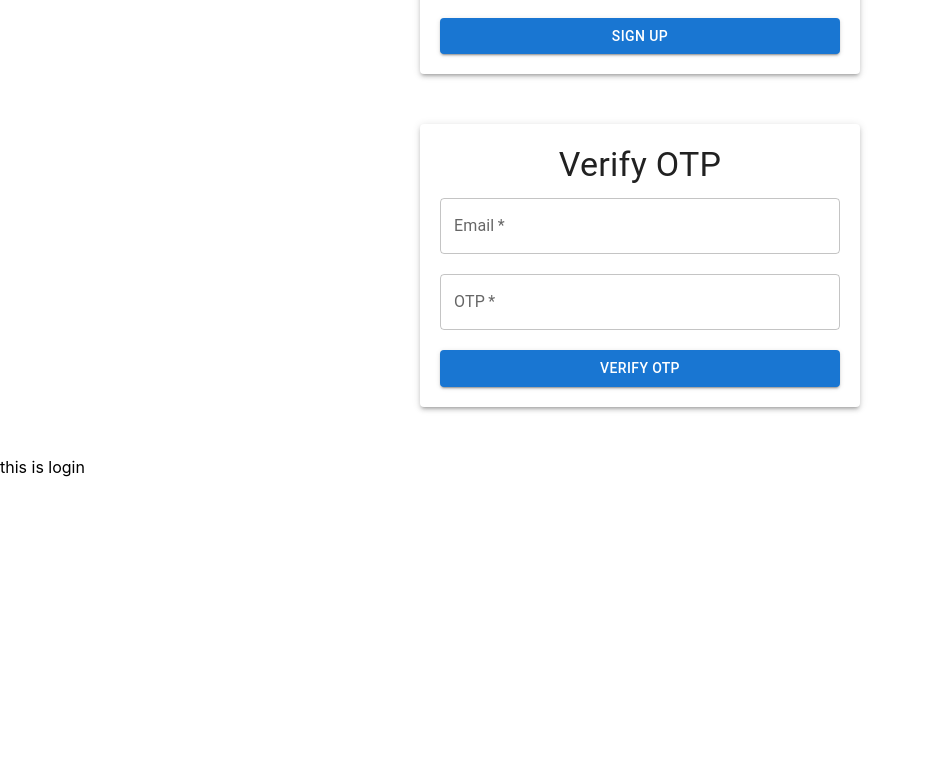
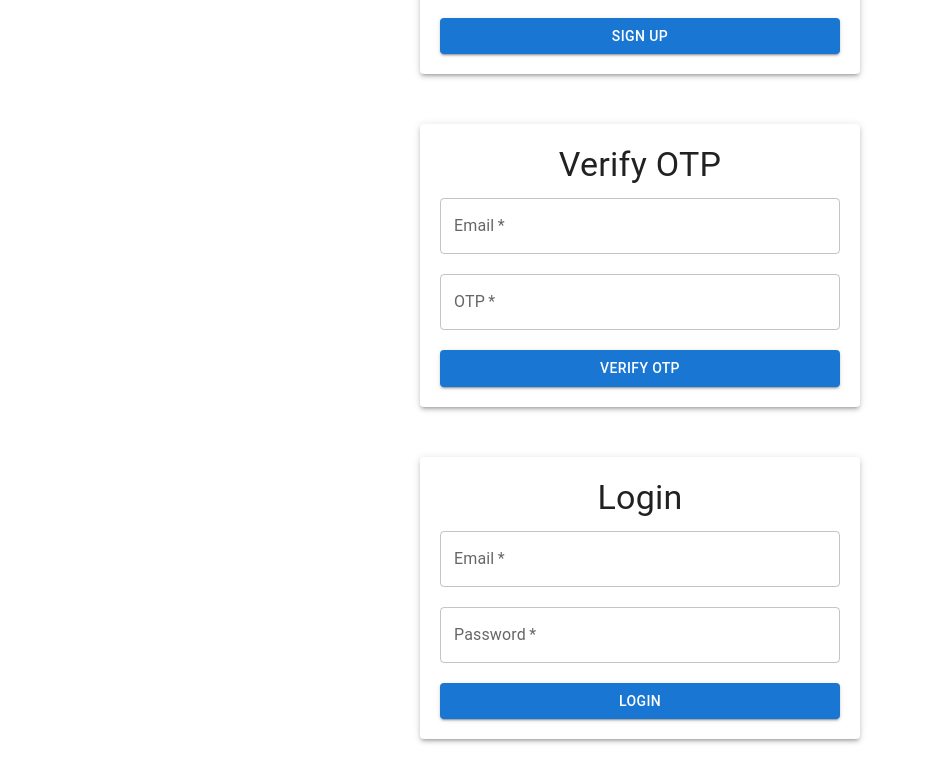
Before and after one commit to MuzamilAli474/facebook-frontend, a React (Create React App) app: page / in a window 1280 px wide. Shown: the part 334-1116 px from the top of the page, without its empty margins (0-925 px from the left). Before the commit the page ends 811 px from the top, so only its background shows below. Built offline with nearby package versions, Linux system fonts and the light colour scheme.

Commit message:
login also done when verified

```diff
--- a/src/component/Login.js
+++ b/src/component/Login.js
@@ -1,11 +1,76 @@
-import React from 'react'
+import React, { useState } from 'react';
+import { Box, TextField, Button, Typography, Paper } from '@mui/material';
+import axios from 'axios';
 
-function Login() {
+const Login = () => {
+  // State for form inputs and messages
+  const [email, setEmail] = useState('');
+  const [password, setPassword] = useState('');
+  const [error, setError] = useState('');
+  const [success, setSuccess] = useState('');
+
+  // Handle form submission
+  const handleLogin = async (e) => {
+    e.preventDefault();
+    setError('');
+    setSuccess('');
+
+    try {
+      const response = await axios.post('http://localhost:5000/api/users/login', { email, password });
+      setSuccess(response.data.message);
+      console.log(response);
+
+      // Optionally, save the token for authentication
+      localStorage.setItem('authToken', response.data.token);
+    } catch (err) {
+      setError( 'Something went wrong' + err);
+    }
+  };
+
   return (
-    <div>
-      this is login
-    </div>
-  )
-}
+    <Paper elevation={3} style={{ padding: '20px', maxWidth: '400px', margin: '50px auto' }}>
+      <Typography variant="h4" textAlign="center" gutterBottom>
+        Login
+      </Typography>
+      <form onSubmit={handleLogin}>
+        <Box display="flex" flexDirection="column" gap="20px">
+          <TextField
+            label="Email"
+            name="email"
+            type="email"
+            value={email}
+            onChange={(e) => setEmail(e.target.value)}
+            variant="outlined"
+            required
+            fullWidth
+          />
+          <TextField
+            label="Password"
+            name="password"
+            type="password"
+            value={password}
+            onChange={(e) => setPassword(e.target.value)}
+            variant="outlined"
+            required
+            fullWidth
+          />
+          {error && (
+            <Typography color="error" textAlign="center">
+              {error}
+            </Typography>
+          )}
+          {success && (
+            <Typography color="primary" textAlign="center">
+              {success}
+            </Typography>
+          )}
+          <Button type="submit" variant="contained" color="primary" fullWidth>
+            Login
+          </Button>
+        </Box>
+      </form>
+    </Paper>
+  );
+};
 
-export default Login
+export default Login;
```
